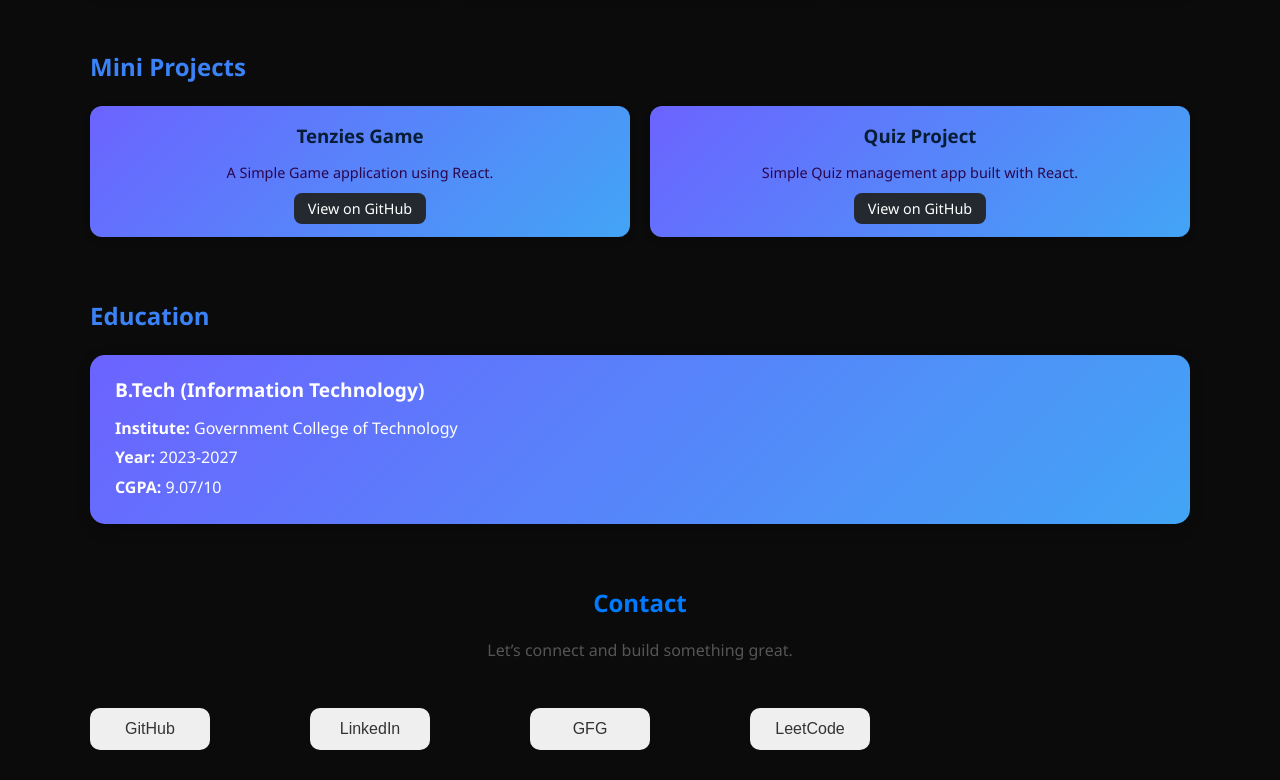
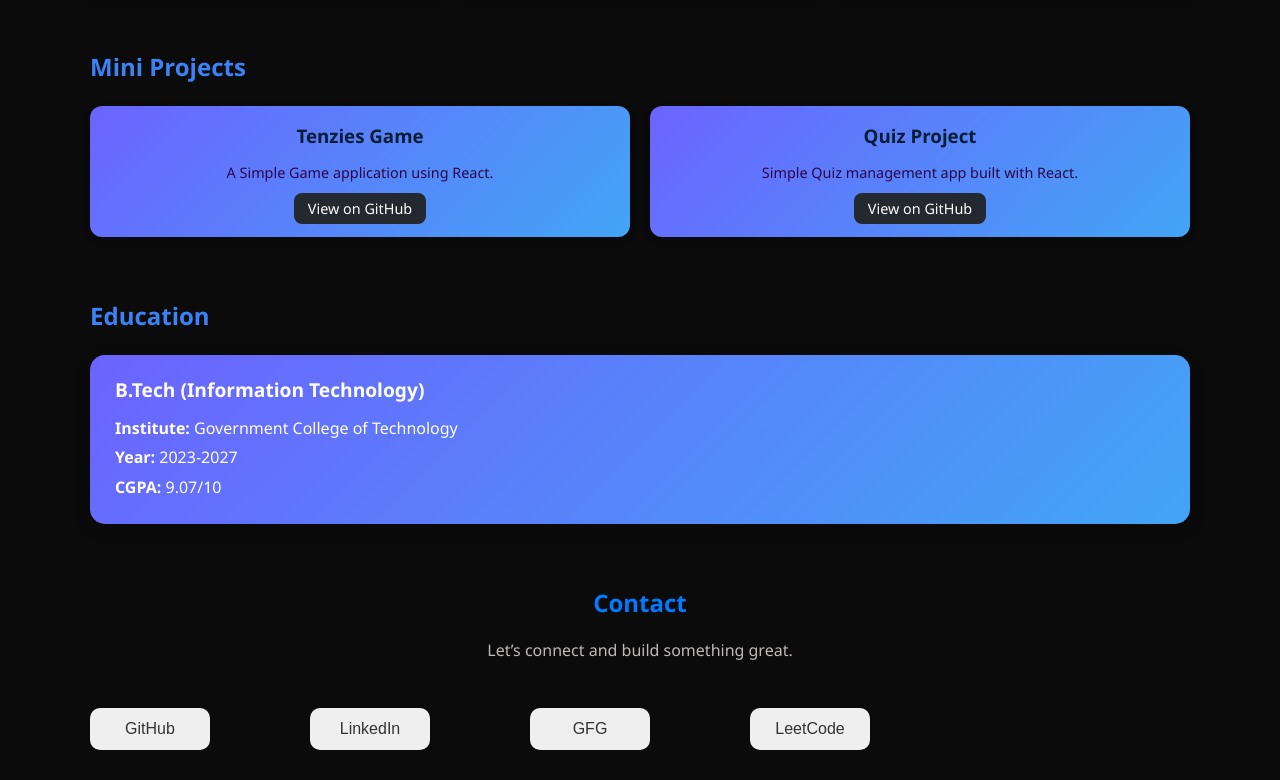
Before and after one commit to dhanadharsini/Portfolio, a React (Vite) app: page / in a window 1280 px wide. Shown: the part 1212-1992 px from the top of the page. Built offline with nearby package versions, Linux system fonts and the light colour scheme.

Commit message:
Updated UI / content

```diff
--- a/src/index.css
+++ b/src/index.css
@@ -215,7 +215,7 @@
 /* Hover effect */
 .skill-badge:hover {
   transform: translateY(-5px);
-  box-shadow: 0 5px 15px rgba(0, 0, 0, 0.2);
+  box-shadow: 0 5px 15px rgba(12, 12, 12, 0.2);
 }
 #home {
   padding: 30px 20px;
@@ -336,7 +336,7 @@
 .contact p {
   margin-bottom: 25px;
   font-size: 1rem;
-  color: #555;
+  color: #c0b9b9;
 }
 
 .contact-buttons-vertical {
```
